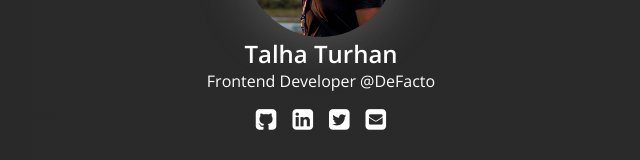
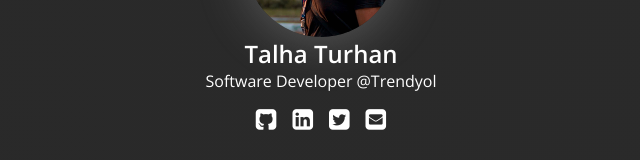
Before and after one commit to tallhigh/tallhigh.github.io, a React (Create React App) app: page / in a window 1280 px wide. Shown: the part 391-551 px from the top of the page, without its empty margins (319-959 px from the left). Built offline with nearby package versions, Linux system fonts and the light colour scheme.

Commit message:
Update job information

```diff
--- a/src/App.js
+++ b/src/App.js
@@ -12,8 +12,8 @@ function App() {
                   <img className="photo" src="/assets/img/talha_turhan_cmp.jpg" alt="Talha Turhan"/>
                   <h1 className="name">Talha Turhan</h1>
                   <div className="job-info">
-                      <span className="position">Frontend Developer</span>
-                      <a className="company" href="//defacto.com.tr" target="_blank" rel="nofollow">@DeFacto</a>
+                      <span className="position">Software Developer</span>
+                      <a className="company" href="//trendyol.com" target="_blank" rel="nofollow">@Trendyol</a>
                   </div>
                   <div className="links">
                       <a href="//github.com/tallhigh" className="github" target="_blank"></a>
```
